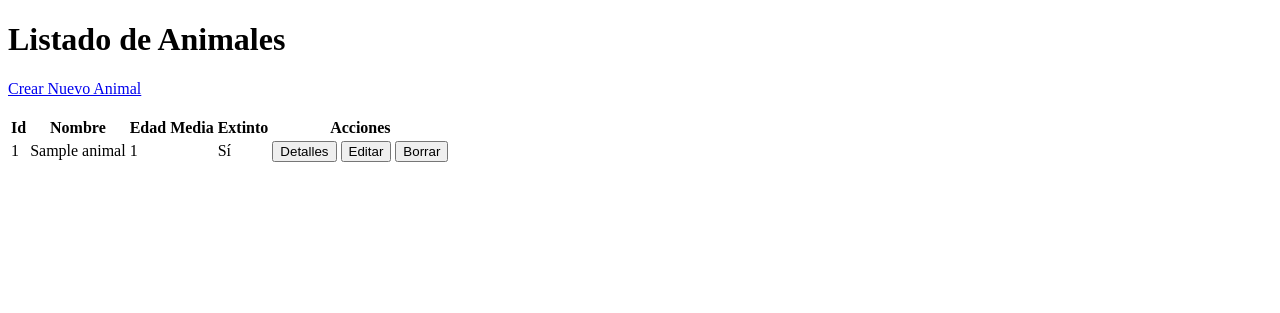
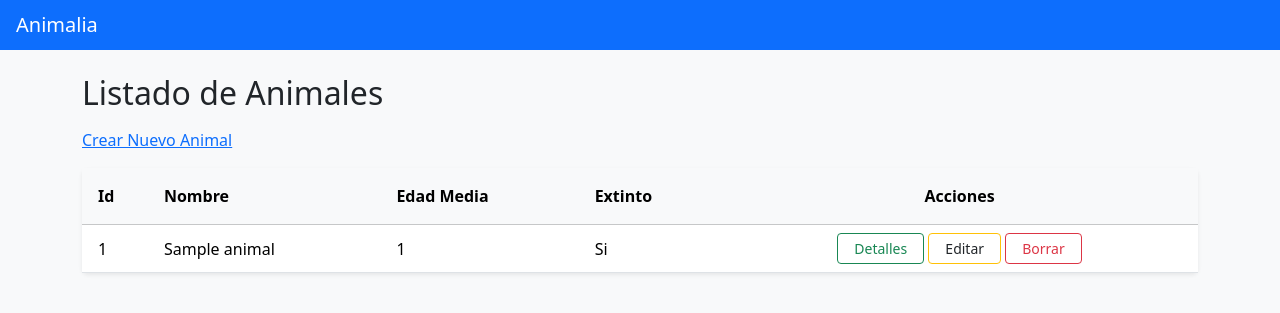
Before and after one commit to MitsoYM/DSW, a Spring Boot app: page /animals in a window 1280 px wide. Shown: the top 313 px of the page. Run offline with Spring Boot 4, Linux system fonts and the light colour scheme; tables that the repository leaves empty hold one stand-in row (values such as "Sample post").

Commit message:
Añadiendo proyecto animales

```diff
--- a/src/main/resources/templates/animals/crearAnimales.html
+++ b/src/main/resources/templates/animals/crearAnimales.html
@@ -3,6 +3,7 @@
 <head>
     <meta charset="UTF-8">
     <title>Crear nuevo animal</title>
+    <link href="https://cdn.jsdelivr.net/npm/bootstrap@5.3.2/dist/css/bootstrap.min.css" rel="stylesheet" integrity="sha384-T3c6CoIi6uLrA9TneNEoa7RxnatzjcDSCmG1MXxSR1GAsXEV/Dwwykc2MPK8M2HN" crossorigin="anonymous">
 </head>
 <body>
 <h1>Crear Nuevo Animal</h1>
--- a/src/main/resources/templates/animals/detail.html
+++ b/src/main/resources/templates/animals/detail.html
@@ -3,6 +3,7 @@
 <head>
     <meta charset="UTF-8">
     <title>Detalle del Animal</title>
+    <link href="https://cdn.jsdelivr.net/npm/bootstrap@5.3.2/dist/css/bootstrap.min.css" rel="stylesheet">
 </head>
 <body>
 <h1>Detalles</h1>
--- a/src/main/resources/templates/animals/editarAnimal.html
+++ b/src/main/resources/templates/animals/editarAnimal.html
@@ -3,6 +3,7 @@
 <head>
     <meta charset="UTF-8">
     <title>Editar animal</title>
+    <link href="https://cdn.jsdelivr.net/npm/bootstrap@5.3.2/dist/css/bootstrap.min.css" rel="stylesheet">
 </head>
 <body>
 <h1>Editar animal</h1>
--- a/src/main/resources/templates/animals/eliminarAnimal.html
+++ b/src/main/resources/templates/animals/eliminarAnimal.html
@@ -3,6 +3,7 @@
 <head>
     <meta charset="UTF-8">
     <title>Eliminar animal</title>
+    <link href="https://cdn.jsdelivr.net/npm/bootstrap@5.3.2/dist/css/bootstrap.min.css" rel="stylesheet">
 </head>
 <body>
     <h1>¿Realmente deseas eliminar este animal?</h1>
--- a/src/main/resources/templates/animals/index.html
+++ b/src/main/resources/templates/animals/index.html
@@ -2,45 +2,51 @@
 <html lang="en" xmlns:th="http://www.thymeleaf.org">
 <head>
     <meta charset="UTF-8">
-    <title>Animales</title>
+    <title>Listado de Animales</title>
+    <link href="https://cdn.jsdelivr.net/npm/bootstrap@5.3.2/dist/css/bootstrap.min.css" rel="stylesheet">
 </head>
-<body>
-<h1>Listado de Animales</h1>
+<body class="bg-light">
+<nav class="navbar navbar-dark bg-primary px-3 mb-4">
+    <span class="navbar-brand mb-0 h1">Animalia</span>
+</nav>
 
-<a th:href="@{/animals/new}">Crear Nuevo Animal</a>
-<br><br>
+<div class="container">
+    <h2 class="mb-3">Listado de Animales</h2>
+    <p>
+        <a th:href="@{/animals/nuevo}" class="text-primary text-decoration-underline">Crear Nuevo Animal</a>
+    </p>
 
-<table>
-    <thead>
+    <div class="card shadow-sm border-0">
+        <div class="card-body p-0">
+            <table class="table table-hover align-middle mb-0">
+                <thead class="table-light">
                 <tr>
-        <th>Id</th>
-        <th>Nombre</th>
-        <th>Edad Media</th>
-        <th>Extinto</th>
-        <th>Acciones</th>
+                    <th class="py-3 ps-3">Id</th>
+                    <th class="py-3">Nombre</th>
+                    <th class="py-3">Edad Media</th>
+                    <th class="py-3">Extinto</th>
+                    <th class="py-3 text-center">Acciones</th>
                 </tr>
                 </thead>
                 <tbody>
                 <tr th:each="animal : ${animals}">
-        <td th:text="${animal.id}"></td>
-        <td th:text="${animal.nombre}"></td>
-        <td th:text="${animal.vidaMedia}"></td>
-        <td th:text="${animal.extinto ? 'Sí' : 'No'}"></td>
-        <td>
-            <form th:action="@{/animals/{id}(id=${animal.id})}" method="get" style="display:inline;">
-                <button type="submit">Detalles</button>
-            </form>
+                    <td class="ps-3" th:text="${animal.id}">1</td>
+                    <td th:text="${animal.nombre}">Dodo</td>
+                    <td th:text="${animal.vidaMedia}">8</td>
+                    <td th:text="${animal.extinto ? 'Si' : 'No'}">Si</td>
+                    <td class="text-center">
+                        <a th:href="@{/animals/detalles/{id}(id=${animal.id})}" class="btn btn-outline-success btn-sm px-3">Detalles</a>
 
-            <form th:action="@{/animals/{id}/edit(id=${animal.id})}" method="get" style="display:inline;">
-                <button type="submit">Editar</button>
-            </form>
-
-            <form th:action="@{/animals/{id}/delete(id=${animal.id})}" method="get" style="display:inline;">
-                <button type="submit">Borrar</button>
-            </form>
+                        <a th:href="@{/animals/editar/{id}(id=${animal.id})}" class="btn btn-outline-warning btn-sm px-3 text-dark">Editar</a>
+                        <a th:href="@{/animals/eliminar/{id}(id=${animal.id})}" class="btn btn-outline-danger btn-sm px-3">Borrar</a>
                     </td>
                 </tr>
                 </tbody>
             </table>
+        </div>
+    </div>
+
+</div>
+
 </body>
 </html>
```
Lines whose indentation alone changed are shown as unchanged.
